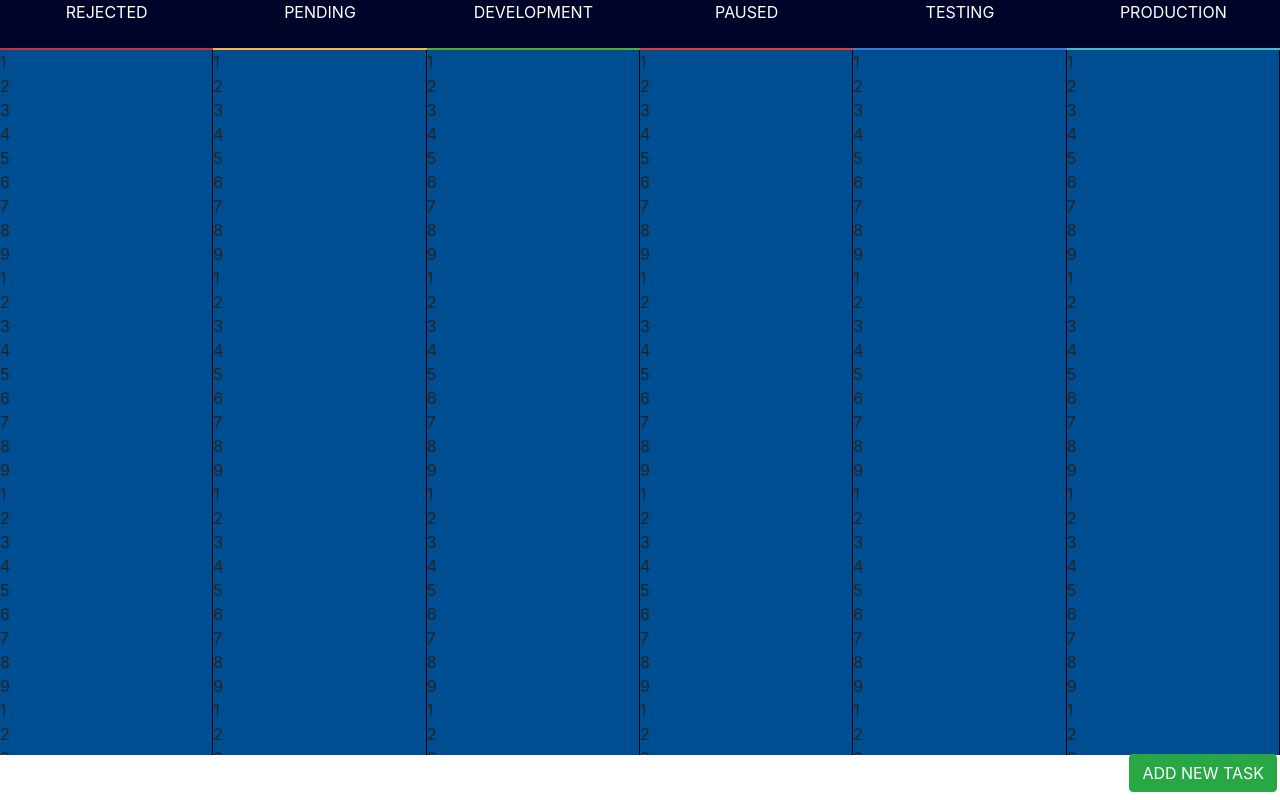
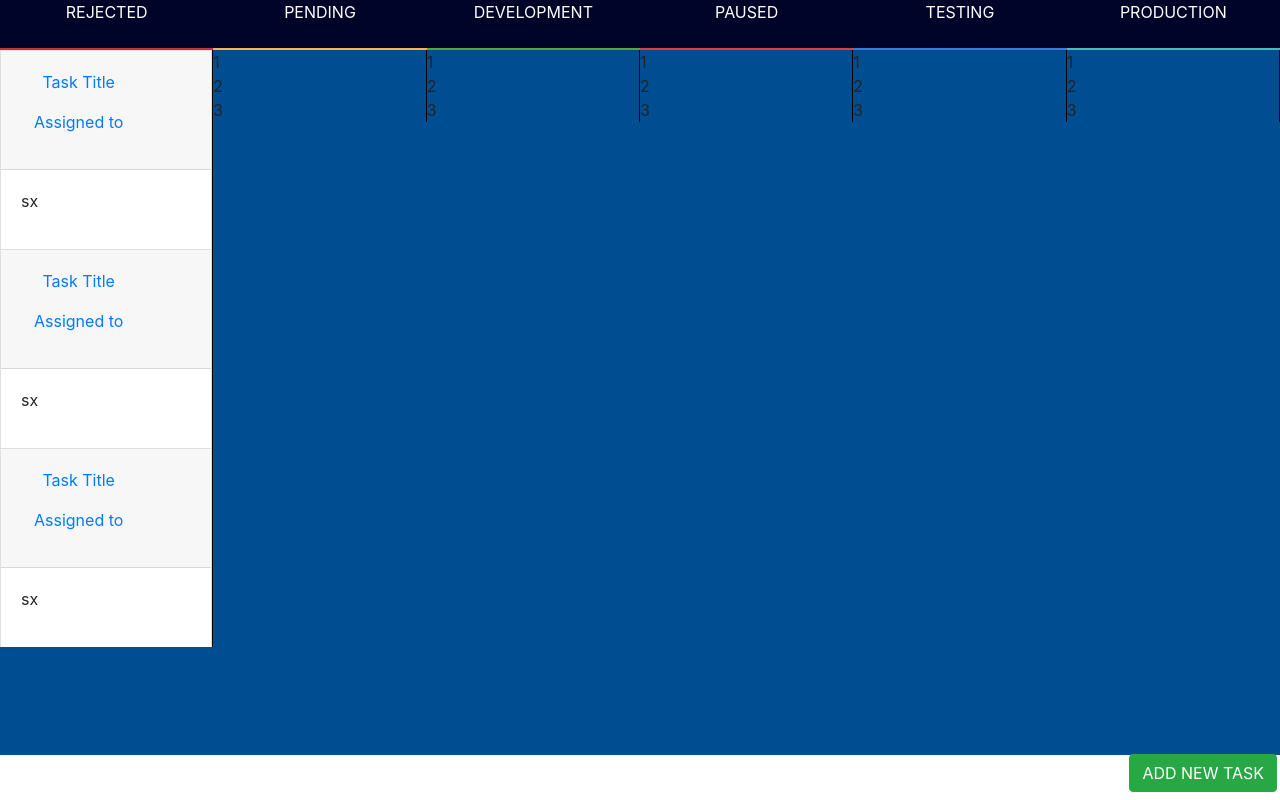
Before and after one commit to utkarsh1996/task_manager, an Angular app: page / in a window 1280 px wide. Built offline with nearby package versions, Linux system fonts and the light colour scheme.

Commit message:
ui changes

```diff
--- a/src/app/app.component.html
+++ b/src/app/app.component.html
@@ -4,10 +4,24 @@
   <div class="row">
     <div class="col-md">
       <div class="header"  id="reject">REJECTED</div>
-      <div class="box">
-          <div *ngFor="let i of arr">
-            {{i}}
-          </div>
+      <div class="box" *ngFor="let a of arr">
+        <div class="accordion" id="accordionExample">
+            <div class="card">
+                <div class="card-header" id="headingTwo">
+                    <h2 class="mb-0">
+                        <button type="button" class="btn btn-link collapsed" data-toggle="collapse" data-target="#collapseTwo">
+                          <p>Task Title</p>
+                          <p>Assigned to</p>
+                        </button>
+                    </h2>
+                </div>
+                <div id="collapseTwo" class="collapse show" aria-labelledby="headingTwo" data-parent="#accordionExample">
+                    <div class="card-body">
+                      <p>sx</p>
+                    </div>
+                </div>
+            </div>
+      </div>
         </div>
     </div>
     <div class="col-md">
--- a/src/app/app.component.ts
+++ b/src/app/app.component.ts
@@ -7,5 +7,5 @@ import { Component } from '@angular/core';
 })
 export class AppComponent {
   title = 'scrum-ui';
-  arr = [1,2,3,4,5,6,7,8,9,1,2,3,4,5,6,7,8,9,1,2,3,4,5,6,7,8,9,1,2,3,4,5,6,7,8,9,1,2,3,4,5,6,7,8,9,1,2,3,4,5,6,7,8,9,1,2,3,4,5,6,7,8,9,1,2,3,4,5,6,7,8,9,1,2,3,4,5,6,7,8,9];
+  arr = [1,2,3];
 }
--- a/src/index.html
+++ b/src/index.html
@@ -7,6 +7,12 @@
 
   <meta name="viewport" content="width=device-width, initial-scale=1">
   <link rel="icon" type="image/x-icon" href="favicon.ico">
+  <link href="https://fonts.googleapis.com/css?family=Roboto:400,500|Open+Sans" rel="stylesheet">
+<link rel="stylesheet" href="https://stackpath.bootstrapcdn.com/bootstrap/4.3.1/css/bootstrap.min.css">
+<link rel="stylesheet" href="https://fonts.googleapis.com/icon?family=Material+Icons"/>
+<script src="https://code.jquery.com/jquery-3.3.1.slim.min.js"></script>
+<script src="https://cdnjs.cloudflare.com/ajax/libs/popper.js/1.14.7/umd/popper.min.js"></script>
+<script src="https://stackpath.bootstrapcdn.com/bootstrap/4.3.1/js/bootstrap.min.js"></script>
 </head>
 <body>
   <app-root></app-root>
```
